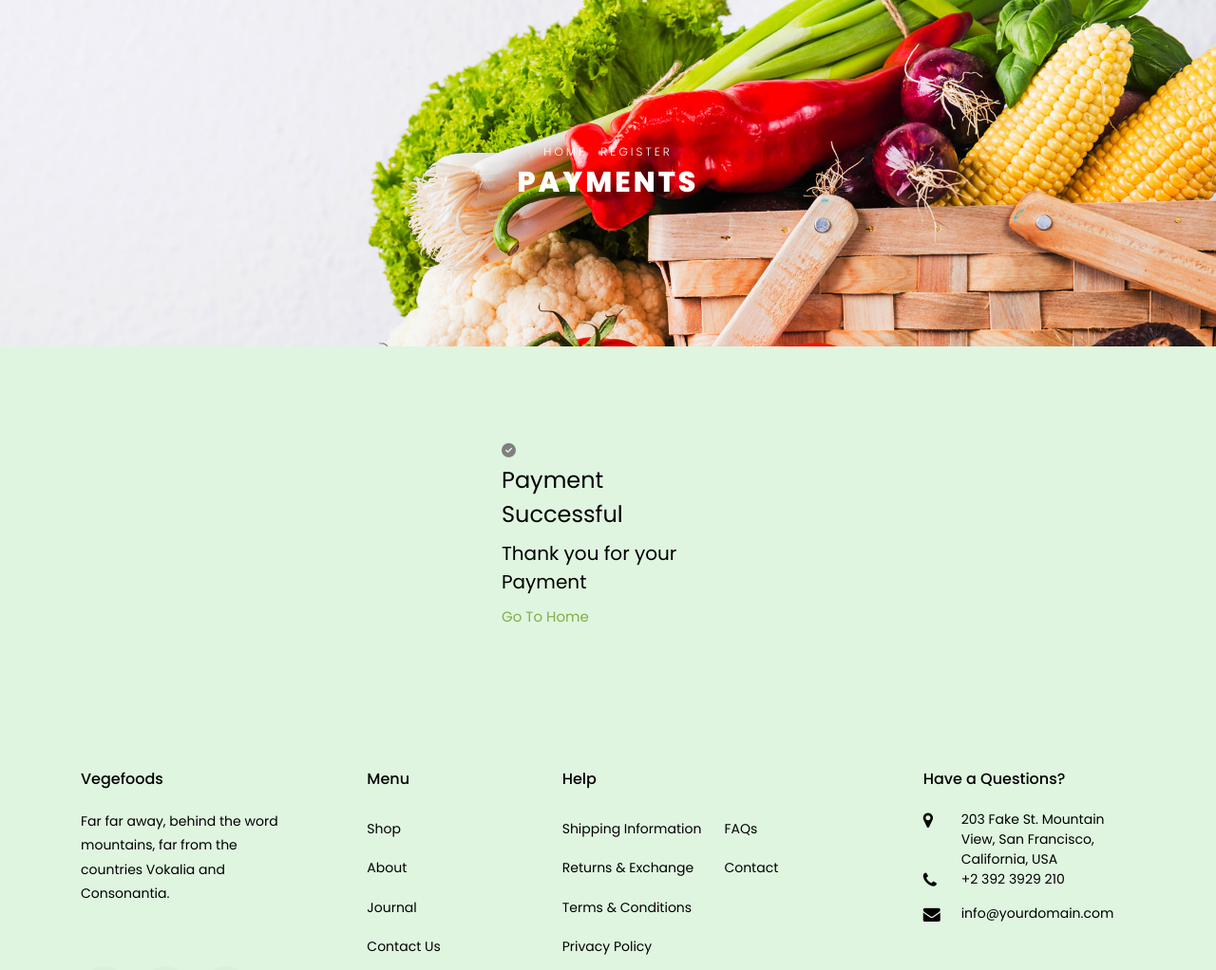
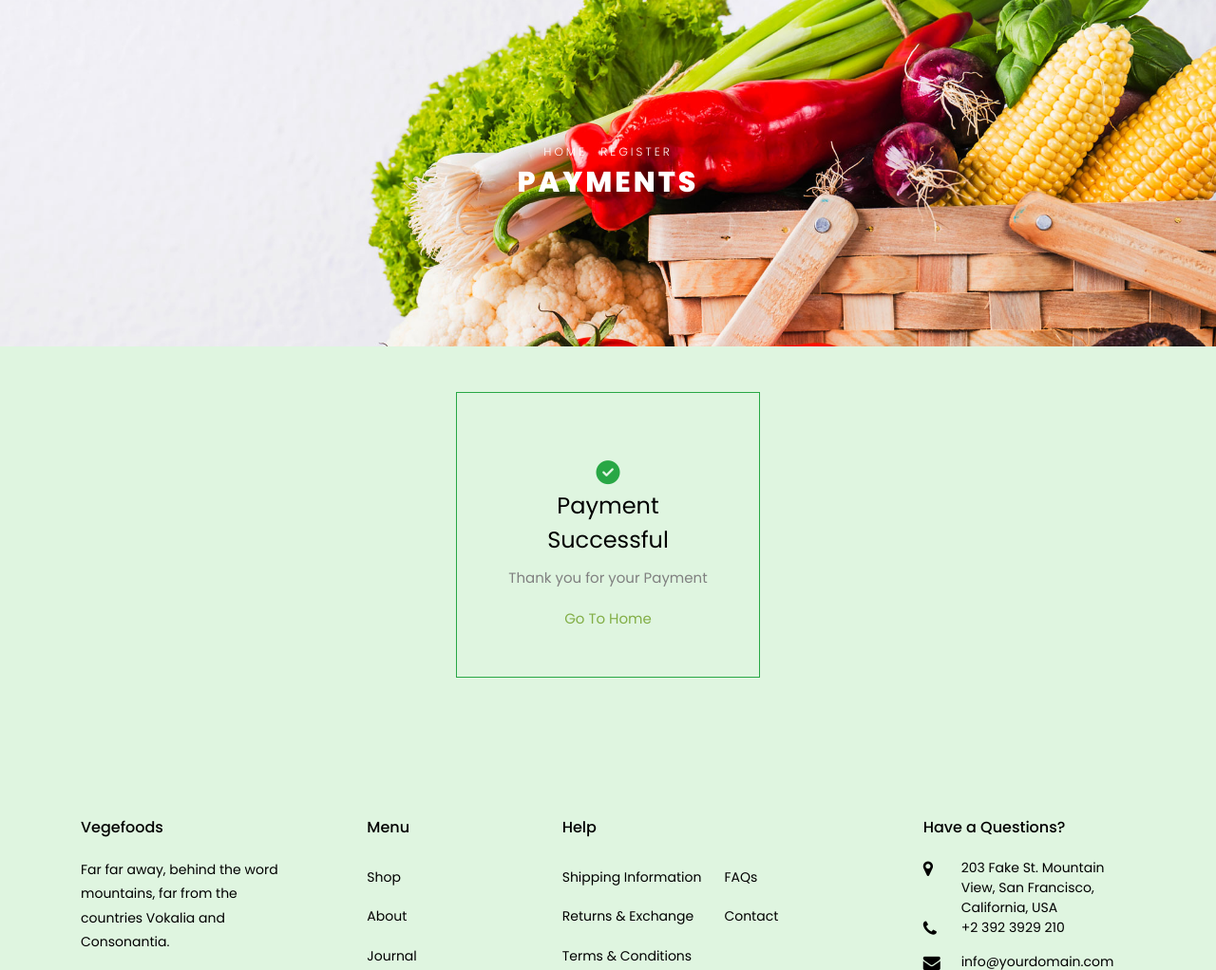
Before and after one commit to SDevVi/Ecommerce_mainproject, a Django app: template templates/payment_success.html in a window 1280 px wide. Shown: the part 97-1119 px from the top of the page at 95% size. Run offline with Django 5.2, Linux system fonts and the light colour scheme; the template is opened without the code that fills it, so the values that code supplies are empty; data comes from the database, SQL or seed files in the repository; some libraries are stand-ins or nearby versions; some web fonts are replaced.

Commit message:
Fixed payment success HTML

```diff
--- a/templates/payment_success.html
+++ b/templates/payment_success.html
@@ -17,10 +17,10 @@
 
 {% block content %}
 
-<div class="container w-25 p-5 mt-5">
-    <i class="fa-solid fa-circle-check"></i>
+<div class="container w-25 p-5 mt-5 mb-5 text-center border border-2 border-success">
+    <i class="fa-solid fa-circle-check mt-4 text-success " style="font-size:25px"></i>
     <h4>Payment Successful</h4>
-    <h5>Thank you for your Payment</h5>
+    <p>Thank you for your Payment</p>
     <a href="{% url 'shop:categories' %}">Go To Home</a>
 </div>
 
```
